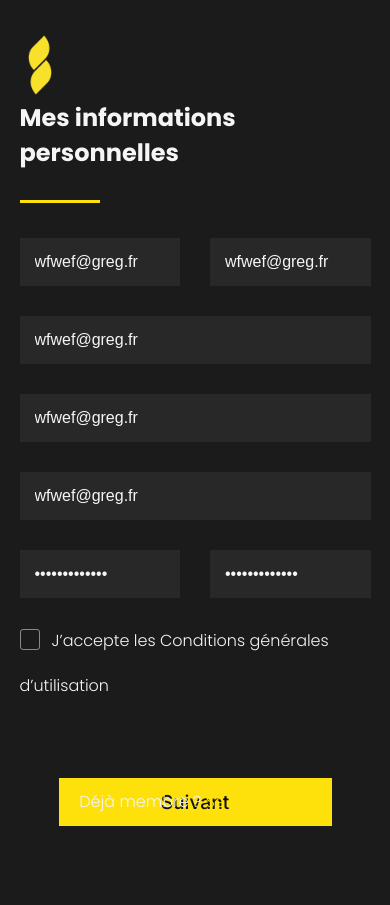
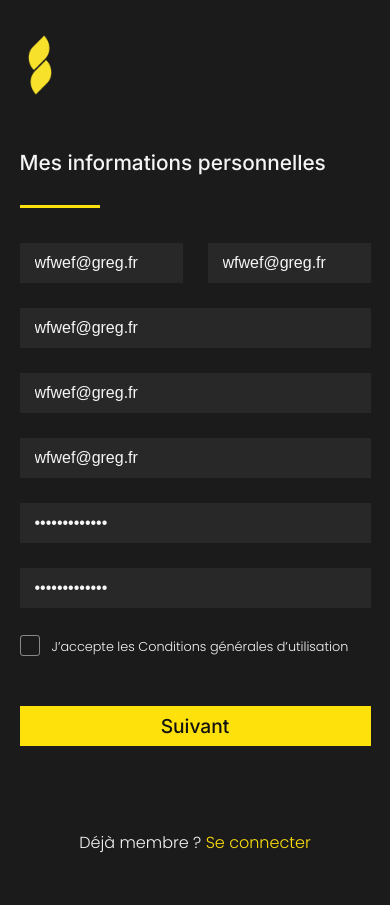
Before and after one commit to Yohan-gyt/Slyde, a PHP site: page /inscription.php in a window 390 px wide. Before the commit the page ends 826 px from the top, so only its background shows below. Run offline with PHP 8.4, Linux system fonts and the light colour scheme.

Commit message:
responsive formulaire fini (sauf si Thanh pas d'accord)

```diff
--- a/assets/css/styles.css
+++ b/assets/css/styles.css
@@ -399,7 +399,7 @@ footer {
     margin-left: 40%;
 }
 
-.back-home,
+#back-home,
 #prevBtn {
     transition: all 0.3s cubic-bezier(0.165, 0.84, 0.44, 1);
     font-size: 1.1rem;
@@ -407,7 +407,7 @@ footer {
     justify-content: center;
 }
 
-.back-home:hover,
+#back-home:hover,
 #prevBtn:hover {
     color: #A2A2A2;
     transition: all 0.3s cubic-bezier(0.165, 0.84, 0.44, 1);
@@ -418,8 +418,7 @@ footer {
     transform: translateY(1.5px);
 }
 
-#back-home,
-#prevBtn {
+.back-home {
     margin: auto;
     margin-left: 15px;
     cursor: pointer;
@@ -462,7 +461,12 @@ footer {
     padding-bottom: 80px;
 }
 
-.wrapper-right h2 {
+.wrapper-right {
+    padding-top: 150px;
+}
+
+.wrapper-right h2,
+.res-nav h2 {
     font-family: 'Inter', sans-serif;
     font-weight: 500;
     font-size: 1.7rem;
@@ -561,7 +565,8 @@ button:hover,
     margin-bottom: 30px;
 }
 
-.separate {
+.separate-name,
+.separate-pwd {
     display: flex;
     justify-content: space-around;
 }
@@ -654,7 +659,7 @@ label a:hover {
 }
 
 /* -------------------- RESPONSIVE -------------------- */
-@media screen and (max-width: 1150px) {
+@media screen and (max-width: 1350px) {
 
     /* CONNEXION */
     .title {
@@ -679,8 +684,10 @@ label a:hover {
         display: block;
     }
 
-    .tab {
-        padding-top: 150px;
+    .tab,
+    .wrapper-right {
+        padding-top: 200px;
+        padding-bottom: 30px;
     }
 
     .header-sign {
@@ -693,9 +700,9 @@ label a:hover {
     }
 
     #member {
-        position: absolute;
-        bottom: 30px;
         width: 100%;
+        margin-top: 10vh;
+        padding-bottom: 50px;
     }
 
     #member p {
@@ -832,8 +839,38 @@ label a:hover {
     .wrapper-right {
         width: 90%;
         margin: auto;
-        padding-top: 100px;
-        padding-bottom: 80px;
+        padding-top: 150px;
+    }
+
+    .wrapper-right h2,
+    .res-nav h2 {
+        font-size: 1.3rem;
+    }
+
+    input {
+        height: 2.5rem;
+    }
+
+    .form-signup input {
+        margin-bottom: 25px;
+    }
+
+    .form-signup input:first-child {
+        margin-right: 25px;
+    }
+
+    .separate-pwd {
+        display: block;
+    }
+
+    .form-signup input[name="pwd"] {
+        width: 100%;
+        margin-right: 0;
+    }
+
+    .nextbutton {
+        width: 90%;
+        height: 2.5rem;
     }
 }
 
@@ -857,3 +894,15 @@ label a:hover {
         display: none;
     }
 }
+
+@media screen and (max-width: 425px) {
+
+    /* CONNEXION */
+    .checkmark {
+        top: -15%;
+    }
+
+    .tab label {
+        font-size: 0.8rem;
+    }
+}
--- a/assets/js/form.js
+++ b/assets/js/form.js
@@ -7,8 +7,7 @@ function showTab(n) {
   x[n].style.display = "block";
   // ... and fix the Previous/Next buttons:
   if (n == 0) {
-    document.getElementById("back-home").style.display = "block";
-    console.log(document.getElementsByClassName("back-text"));
+    document.getElementById("back-home").style.display = "flex";
     document.getElementById("prevBtn").style.display = "none";
     document.getElementById("member").style.display = "block";
 
@@ -24,7 +23,7 @@ function showTab(n) {
 
   } else if (n == 1) {
     document.getElementById("back-home").style.display = "none";
-    document.getElementById("prevBtn").style.display = "block";
+    document.getElementById("prevBtn").style.display = "flex";
     document.getElementById("member").style.display = "none";
 
     document.getElementById("t1").style.display = "none";
@@ -38,7 +37,9 @@ function showTab(n) {
     document.getElementById("n4").style.display = "none";
   }
   else if (n == 2){
-    document.getElementById("prevBtn").style.display = "none";
+    document.getElementById("back-home").style.display = "none";
+    document.getElementById("prevBtn").style.display = "flex";
+    document.getElementById("member").style.display = "none";
     // document.getElementById("member").style.display = "block";
 
     document.getElementById("t1").style.display = "none";
@@ -51,7 +52,9 @@ function showTab(n) {
     document.getElementById("n3").style.display = "block";
     document.getElementById("n4").style.display = "none";
   } else if (n == 3) {
-    document.getElementById("prevBtn").style.display = "none";
+    document.getElementById("back-home").style.display = "none";
+    document.getElementById("prevBtn").style.display = "flex";
+    document.getElementById("member").style.display = "none";
     // document.getElementById("member").style.display = "block";
 
     document.getElementById("t1").style.display = "none";
--- a/inscription.php
+++ b/inscription.php
@@ -52,7 +52,7 @@
         <section id="sign">
             <!-- NAVIGATEUR -->
             <nav class="header-sign">
-                <a href="index.html" class="back-home">
+                <a href="index.html" id="back-home">
                     <svg xmlns="http://www.w3.org/2000/svg" width="41" height="22.121" viewBox="0 0 41 22.121"
                         class="arrow">
                         <g id="Group_23" data-name="Group 23" transform="translate(1.5 1.061)">
@@ -63,11 +63,25 @@
                                 stroke-linejoin="round" stroke-width="3" />
                         </g>
                     </svg>
-                    <div class="back-text" id="back-home">
+                    <div class="back-text back-home">
                         Retour à l'accueil
                     </div>
                 </a>
-                <div id="prevBtn" onclick="nextPrev(-1)">Retour à l'étape précédente</div>
+                <div id="prevBtn" onclick="nextPrev(-1)">
+                    <svg xmlns="http://www.w3.org/2000/svg" width="41" height="22.121" viewBox="0 0 41 22.121"
+                        class="arrow">
+                        <g id="Group_23" data-name="Group 23" transform="translate(1.5 1.061)">
+                            <line id="Line_161" data-name="Line 161" x1="39" transform="translate(0.5 10.5)" fill="none"
+                                stroke="#fee12e" stroke-width="3" />
+                            <path id="Path_2" data-name="Path 2" d="M0,0,10,10,20,0"
+                                transform="translate(10) rotate(90)" fill="none" stroke="#fee12e"
+                                stroke-linejoin="round" stroke-width="3" />
+                        </g>
+                    </svg>
+                    <div class="back-text back-home">
+                        Retour à l'étape précédente
+                    </div>
+                </div>
 
                 <div id="member">
                     <p>Déjà membre ?
@@ -78,7 +92,9 @@
                 </div>
             </nav>
             <div>
-                <img class="logo res-nav" src="assets/img/logos/logo.png" alt="" draggable="false">
+                <a href="index.html">
+                    <img class="logo res-nav" src="assets/img/logos/logo.png" alt="" draggable="false">
+                </a>
             </div>
             <!-- MES INFORMATIONS PERSONNELLES -->
             <div class="tab">
@@ -87,7 +103,7 @@
                     <hr>
                 </div>
                 <div class="form-signup">
-                    <div class="separate">
+                    <div class="separate-name">
                         <input type="text" name="lastname" placeholder="Nom*" value="wfwef@greg.fr"
                             oninput="this.className = ''" required>
                         <input type="text" name="name" placeholder="Prénom*" value="wfwef@greg.fr"
@@ -99,7 +115,7 @@
                         oninput="this.className = ''" required>
                     <input type="text" name="location" placeholder="Ville, région" value="wfwef@greg.fr"
                         oninput="this.className = ''">
-                    <div class="separate">
+                    <div class="separate-pwd">
                         <input type="password" name="pwd" placeholder="Mot de passe*" value="wfwef@greg.fr"
                             oninput="this.className = ''" required>
                         <input type="password" name="pwd" placeholder="Confirmer le mot de passe*" value="wfwef@greg.fr"
```
Also changed, not shown: connexion.php (+8 -6 lines).
